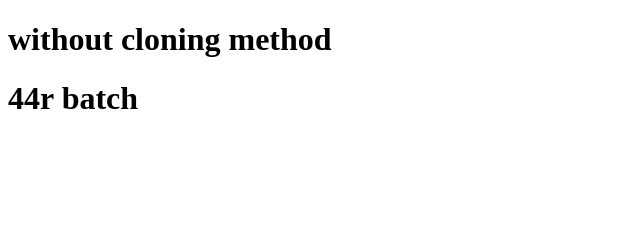
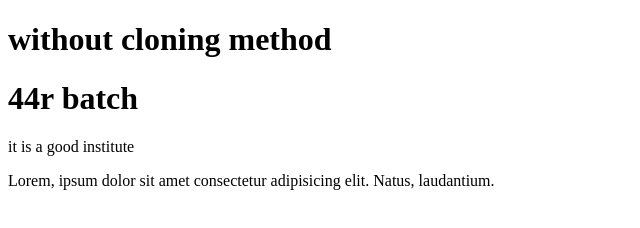
Before and after one commit to Pallaviediga/withoutcloning, a plain HTML site: page index.html in a window 1280 px wide. Shown: the whole page, without its empty margins (0-640 px from the left). Drawn offline with Linux system fonts and the light colour scheme.

Commit message:
modified

```diff
--- a/index.html
+++ b/index.html
@@ -8,5 +8,7 @@
 <body>
     <h1>without cloning method</h1>
     <h1>44r batch</h1>
+    <p>it is a good institute</p>
+    <p>Lorem, ipsum dolor sit amet consectetur adipisicing elit. Natus, laudantium.</p>
 </body>
 </html>
```
